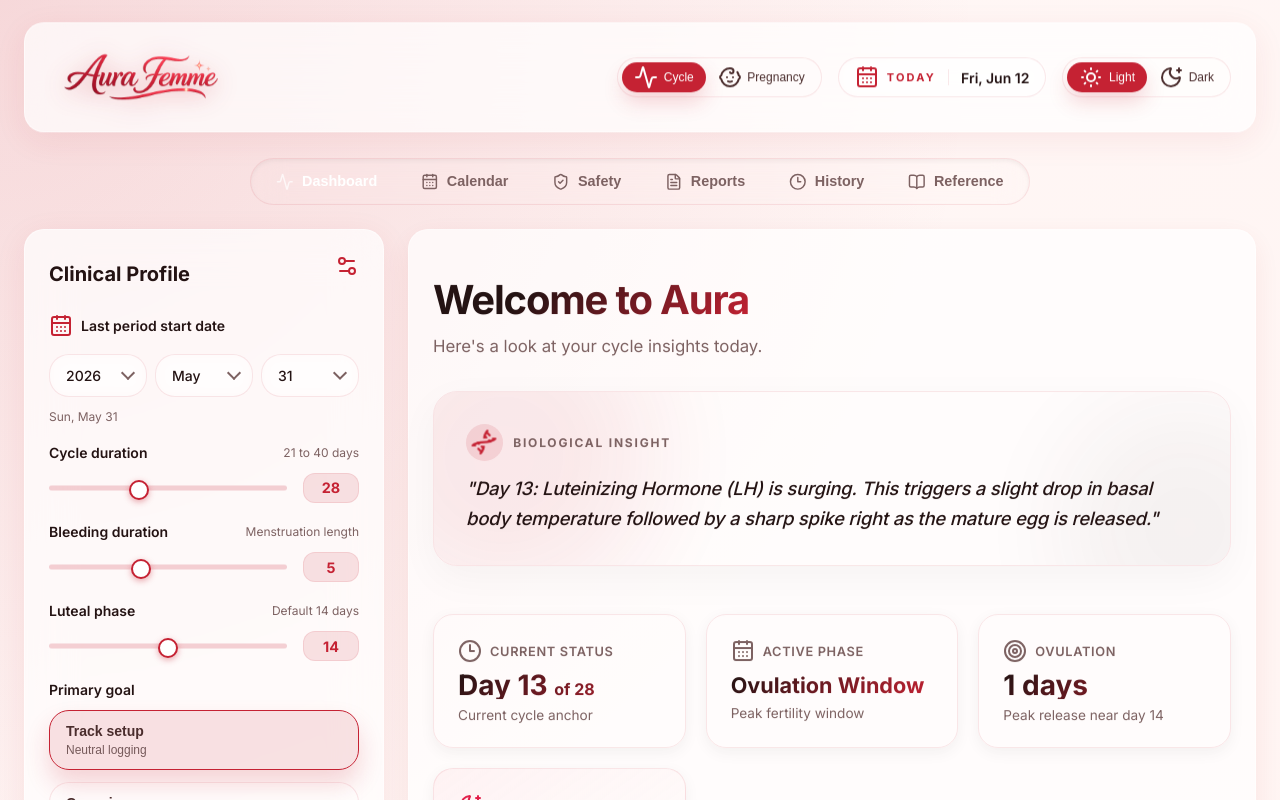
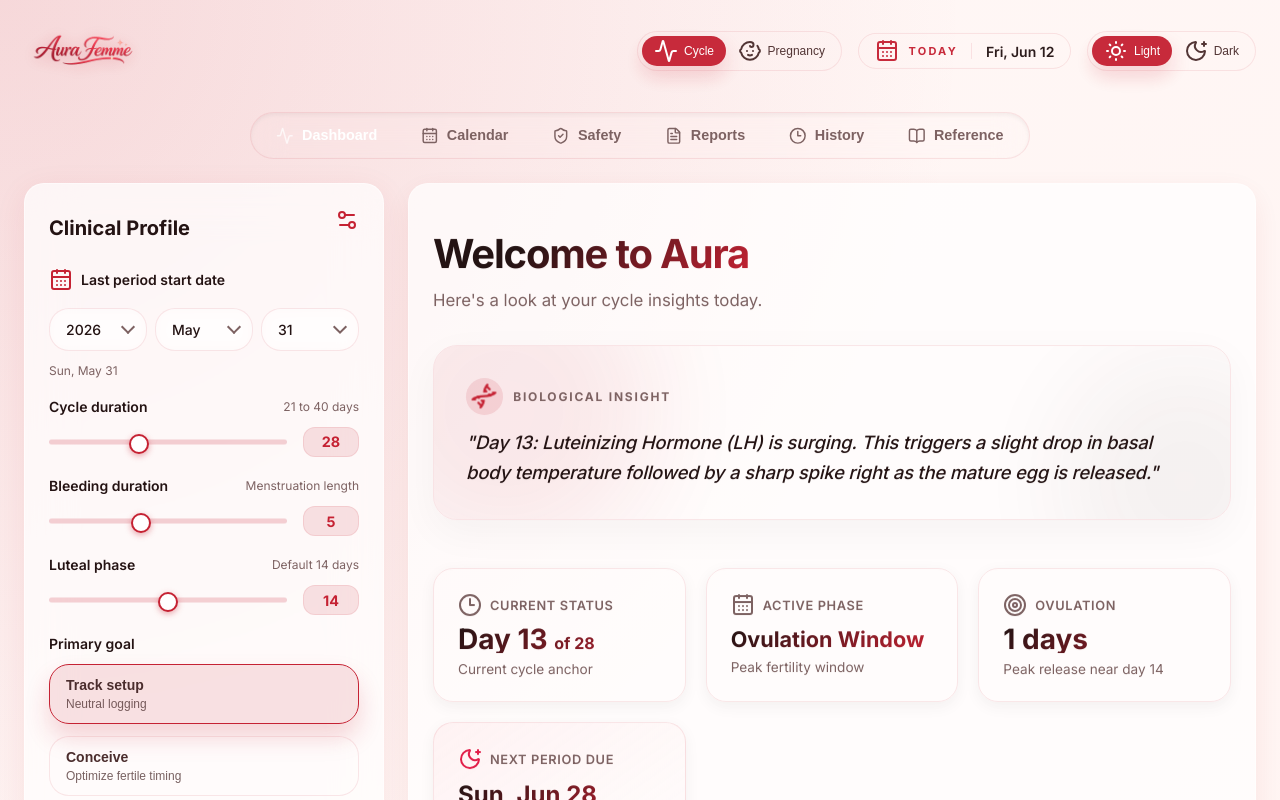
Before and after one commit to karthik558/AuraFemme, a React (Vite) app: page / in a window 1280 px wide. Both pictures are taken after a click on the button "Skip & Explore as Guest". Shown: the top 800 px of the page. Built offline with nearby package versions, Linux system fonts and the light colour scheme.

Commit message:
AuraFemme: adjust app header layout, reduce logo size, and update badge styling

```diff
--- a/src/App.css
+++ b/src/App.css
@@ -35,9 +35,9 @@
 .app-header {
   display: flex;
   flex-direction: column;
-  gap: 1.5rem;
-  padding: 1.5rem;
-  border-radius: var(--radius-xl);
+  gap: 1rem;
+  padding: 0.5rem 0 1rem 0;
+  transition: all var(--transition-normal);
 }
 
 .header-content {
@@ -68,12 +68,17 @@
 }
 
 .brand-logo-img {
-  height: 3.5rem;
+  height: 2.25rem;
   width: auto;
   max-width: 100%;
   object-fit: contain;
   flex-shrink: 0;
-  filter: drop-shadow(0 4px 12px rgba(197, 34, 51, 0.4));
+  filter: drop-shadow(0 2px 8px rgba(197, 34, 51, 0.3));
+  transition: transform 0.3s ease;
+}
+
+.brand-logo-img:hover {
+  transform: scale(1.05);
 }
 
 .brand-title {
@@ -102,13 +107,12 @@
 .today-badge {
   display: flex;
   align-items: center;
-  gap: 0.5rem;
-  height: 2.5rem;
+  gap: 0.6rem;
+  height: 2.25rem;
   padding: 0 1rem;
   border-radius: var(--radius-full);
-  background: rgba(255, 255, 255, 0.05);
+  background: transparent;
   border: 1px solid var(--border-subtle);
-  backdrop-filter: blur(8px);
   white-space: nowrap;
   flex-shrink: 0;
 }
--- a/src/App.tsx
+++ b/src/App.tsx
@@ -474,9 +474,7 @@
     <div ref={appRef} className="app-wrapper" onTouchStart={handleTouchStart} onTouchMove={handleTouchMove} onTouchEnd={handleTouchEnd}>
       <div className="app-bg-glow" />
       <div className="app-container">
-        <header
-          className="glass-card app-header"
-        >
+        <header className="app-header">
           <div className="header-content header-content-responsive">
 
             {/* Mobile Left: AppModeSwitcher */}
```
